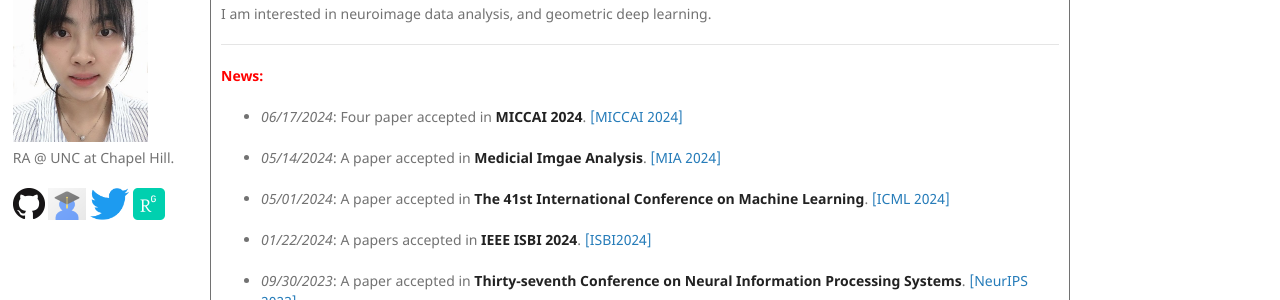
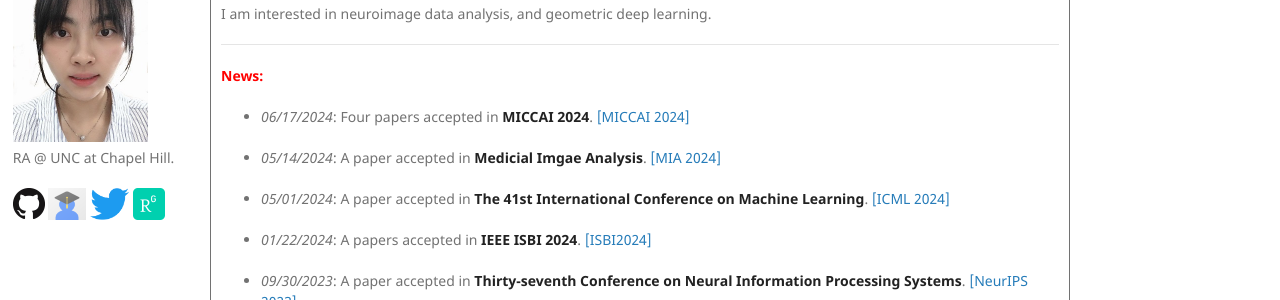
Before and after one commit to Dandy5721/dandy.github.io, a Jekyll site: the page built from index.md, in a window 1280 px wide and 900 px high. Shown: the part 187-487 px from the top of the window. Built offline with Jekyll 4.4.1, drawn with Linux system fonts in a browser that asks for light colours; our own code applies the rules of GitHub Pages for plain Markdown files.

Commit message:
Update index.md

```diff
--- a/index.md
+++ b/index.md
@@ -13,7 +13,7 @@ I am interested in neuroimage data analysis, and geometric deep learning.
 **<font color=red>News:</font>**
 
 
-- _06/17/2024_: Four paper accepted in **MICCAI 2024**. [[MICCAI 2024]](https://www.sciencedirect.com/science/article/abs/pii/S136184152400135X)
+- _06/17/2024_: Four papers accepted in **MICCAI 2024**. [[MICCAI 2024]](https://www.sciencedirect.com/science/article/abs/pii/S136184152400135X)
 
 - _05/14/2024_: A paper accepted in **Medicial Imgae Analysis**. [[MIA 2024]](https://www.sciencedirect.com/science/article/abs/pii/S136184152400135X)
 
```
